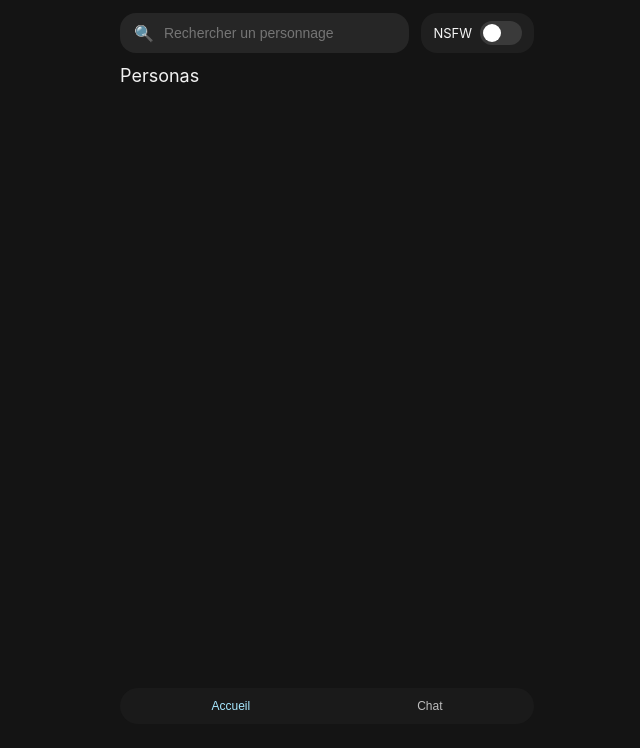
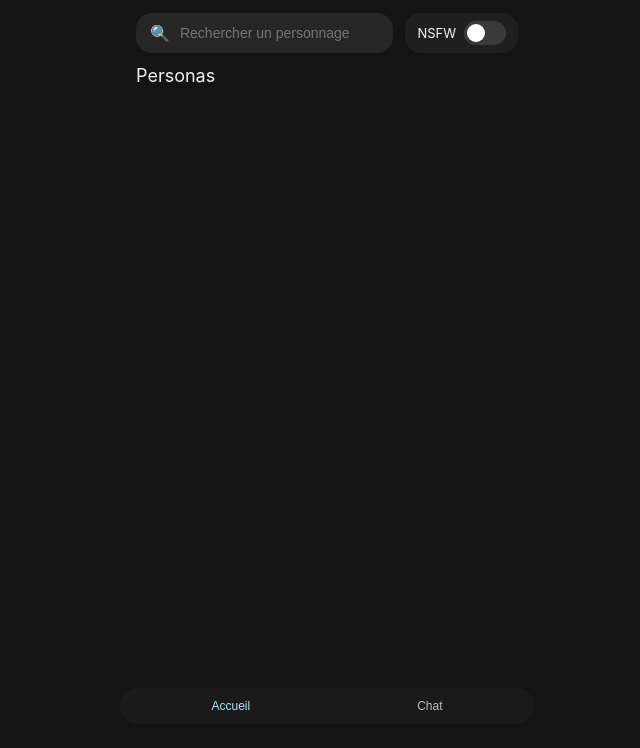
Before and after one commit to Alakaresh/ollama-chat-mvp, a website: page public/index.html in a window 1280 px wide. Shown: the part 64-812 px from the top of the page, without its empty margins (313-953 px from the left). Drawn offline with Linux system fonts and the light colour scheme; no server answers.

Commit message:
Add side padding to home screen

```diff
--- a/public/index.html
+++ b/public/index.html
@@ -463,6 +463,10 @@
       display: flex;
     }
 
+    .screen-home {
+      padding: 0 16px;
+    }
+
     .screen-chat {
       flex: 1;
       min-height: 0;
```
